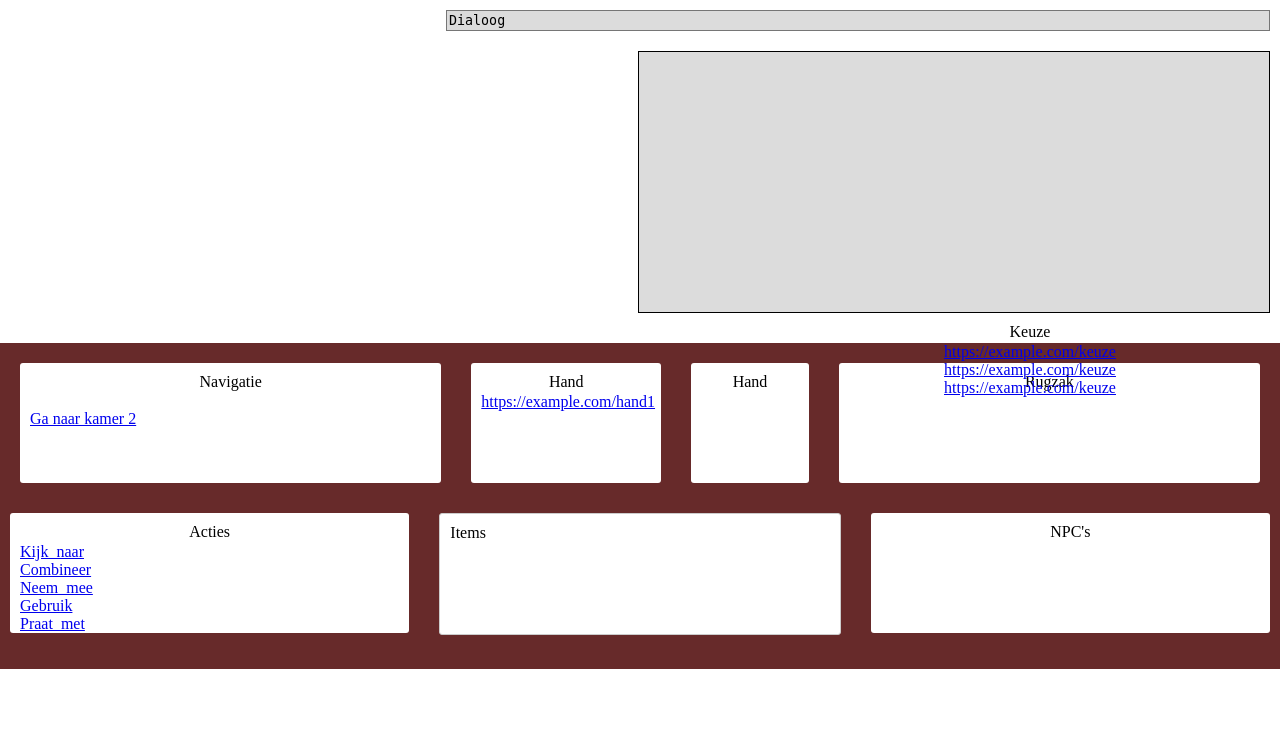
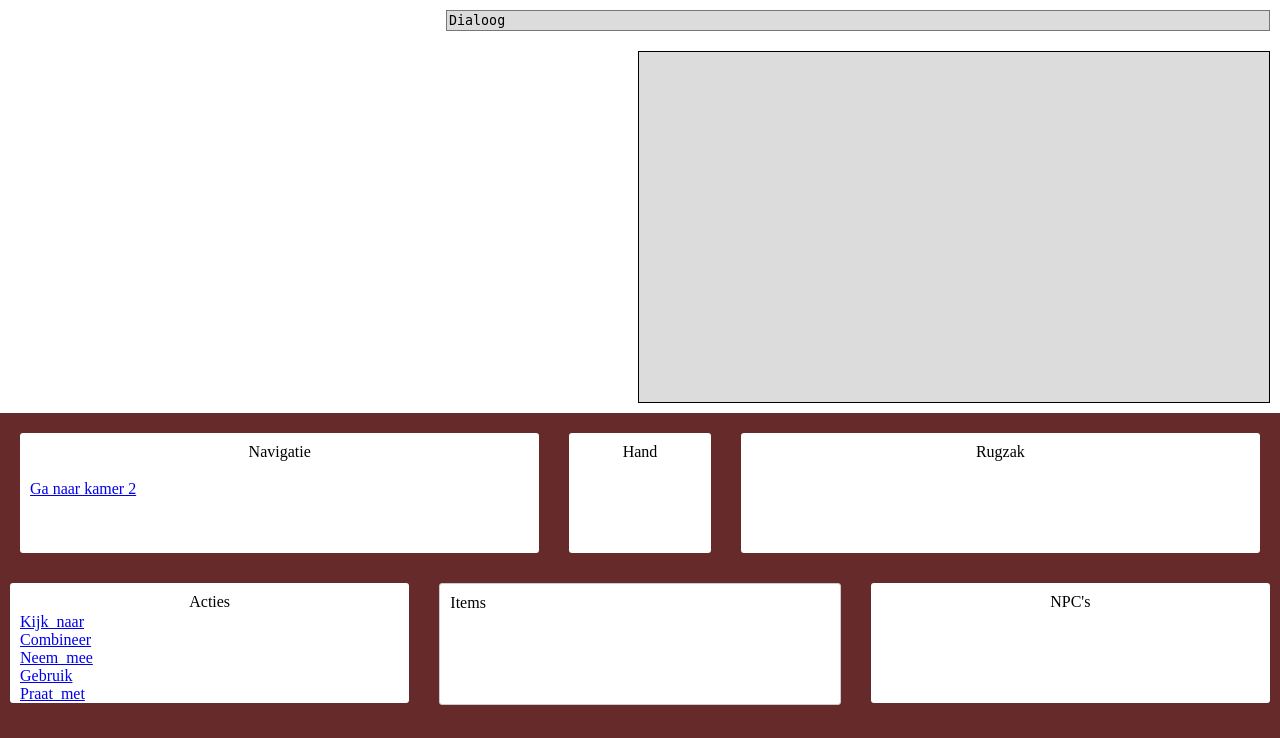
Before and after one commit to RepsajJohn/Horror-Mansion, a PHP site: page /kamers/ in a window 1280 px wide. Shown: the top 738 px of the page. Run offline with PHP 8.4, Linux system fonts and the light colour scheme; data that the repository does not hold is empty.

Commit message:
Revert "Merge branch 'Nynke' into Rick"
This reverts commit c73f329d839bca05da34b042f76ec6e27bafac58, reversing
changes made to dca0b437b1ebfc90ecdb70441b7d188729d6b6c9.

```diff
--- a/game_layout_horror_mansion.css
+++ b/game_layout_horror_mansion.css
@@ -136,24 +136,6 @@ textarea {
     border-radius: 3px;
 }
 
-.keuze_div {
-    background-color: rgb(255, 255, 255);
-    height: 20px;
-    width: 500px;
-    text-align: center;
-    justify-content: space-evenly;
-    flex-direction: row;
-
-}
-
-.move_keuze_div {
-    background-color: rgb(255, 255, 255);
-    position: relative;
-    display: flex;
-    justify-content: right;
-    flex-direction: row;
-}
-
 .scrollable {
     overflow-y: auto;
     /* Add vertical scrolling */
--- a/game_layout_horror_mansion.php
+++ b/game_layout_horror_mansion.php
@@ -9,21 +9,6 @@
 </head>
 
 <body>
-    <?php
-    // Simulatie van links uit een database
-    $databaseLinks = [
-        "dialoog" => "https://example.com/dialoog1",
-        "navigatie" => "https://example.com/nav1",
-        "hand" => "https://example.com/hand1",
-        "rugzak" => "https://example.com/rugzak1",
-        "acties" => "https://example.com/actie1",
-        "item" => "https://example.com/item1",
-        "npcs" => "https://example.com/npc1",
-        "keuze" => "https://example.com/keuze"
-    ];
-    ?>
-    </div>
-    </div>
     <div class="dialoog_bovenbalk">
         <textarea id="dialoog" name="dialoog" rows="1" cols="100">Dialoog</textarea>
     </div>
@@ -68,32 +53,6 @@
             }
             ?>
         </div>
-        <div class="test">
-
-        </div>
-        <style>
-            .dialoog_div_2 {
-                height: 260px;
-                width: 50%;
-                background-color: rgb(220, 220, 220);
-                border: 1px solid black;
-            }
-        </style>
-    </div>
-    <div class="move_keuze_div">
-        <div class="keuze_div">
-            <label for="keuze">Keuze</label>
-            <div id="keuze"><?php echo "<a href='{$databaseLinks["keuze"]}'>{$databaseLinks["keuze"]}</a>"; ?>
-            </div>
-            <div id="keuze"><?php echo "<a href='{$databaseLinks["keuze"]}'>{$databaseLinks["keuze"]}</a>"; ?>
-            </div>
-            <div id="keuze"><?php echo "<a href='{$databaseLinks["keuze"]}'>{$databaseLinks["keuze"]}</a>"; ?>
-            </div>
-            <div id="keuze"><?php include_once __DIR__ . "/kamers/views/keuze.view.php" ?></div>
-        </div>
-    </div>
-
-    <div class=" container">
     </div>
 
     <div class="eerste_3divs">
@@ -104,11 +63,6 @@
             </div>
         </div>
 
-        <div class="hand_div">
-            <label for="hand">Hand</label>
-            <div id="hand"><?php echo "<a href='{$databaseLinks["hand"]}'>{$databaseLinks["hand"]}</a>"; ?>
-            </div>
-        </div>
         <div class="hand_div">
             <label for="hand">Hand</label>
             <div id="hand"></div>
--- a/kamers/index.php
+++ b/kamers/index.php
@@ -34,11 +34,6 @@ $statement = $conn->prepare($npc_sql);
 $statement->execute(['current_location' => $_SESSION['current_location']]);
 $npc = $statement->fetch(PDO::FETCH_ASSOC);
 
-$keuze_sql = "SELECT eerste_keuze FROM keuze WHERE keuze_id = :current_location";
-$stmt = $conn->prepare($keuze_sql);
-$stmt->execute(['current_location' => $_SESSION['current_location']]);
-$keuze = $statement->fetch(PDO::FETCH_ASSOC);
-
 
 
 
--- a/kamers/views/keuze.view.php
+++ /dev/null
@@ -1 +0,0 @@
-<a href="?link=keuze"><?= $keuze["keuze_nummer"] ?></a>
```
Also changed, not shown: kamers/verandering_keuze/index.php (deleted, +0 -8 lines).
